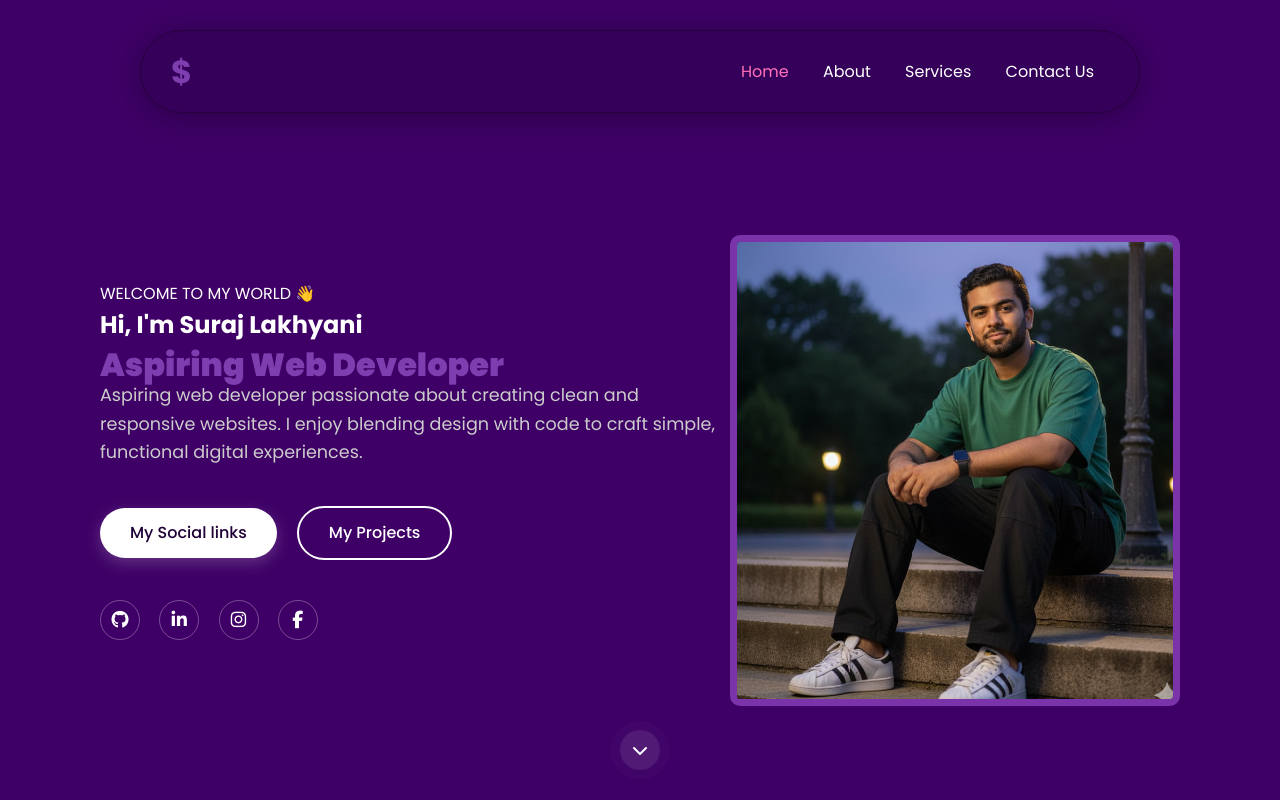
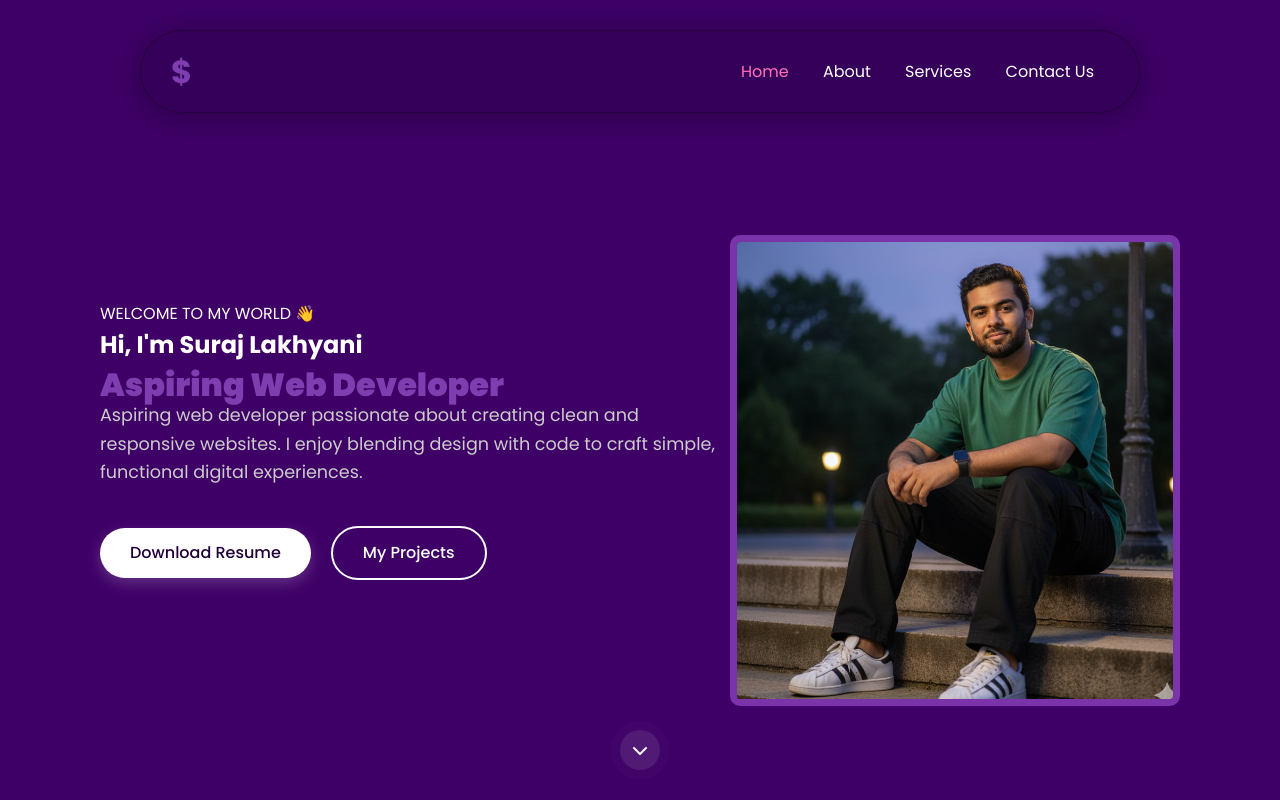
Before and after one commit to Code-with-suraj-dotcom/portfolio, a plain HTML site: page newPortfolio.html in a window 1280 px wide. Shown: the top 800 px of the page. Drawn offline with Linux system fonts and the light colour scheme.

Commit message:
final submission

```diff
--- a/newPortfolio.html
+++ b/newPortfolio.html
@@ -45,16 +45,11 @@
                 </p>
 
                 <div class="cta-group">
-                    <a href="#" class="btn btn-primary">My Social links</a>
+                    <a href="#" class="btn btn-primary">Download Resume</a>
                     <a href="#services" class="btn btn-outline">My Projects</a>
                 </div>
 
-                <div class="social-icons">
-                    <a href="https://github.com/Code-with-suraj-dotcom"><i class="fab fa-github"></i></a>
-                    <a href="https://www.linkedin.com/in/suraj-lakhyani-10a6ab375/"><i class="fab fa-linkedin-in"></i></a>
-                    <a href="https://www.instagram.com/suraj__lakhyani/"><i class="fab fa-instagram"></i></a>
-                    <a href="https://x.com/Suraj_Lakhyani"><i class="fab fa-facebook-f"></i></a>
-                </div>
+
             </div>
 
             <div class="hero-content-right">
@@ -221,6 +216,12 @@ Beyond academics, I’m actively exploring entrepreneurship, working on innovati
 
         <footer class="footer">
             <p>&copy; 2025 Suraj Lakhyani. Designed by Suraj. Code with Suraj</p>
+            <div class="social-icons">
+                    <a href="https://github.com/Code-with-suraj-dotcom"><i class="fab fa-github"></i></a>
+                    <a href="https://www.linkedin.com/in/suraj-lakhyani-10a6ab375/"><i class="fab fa-linkedin-in"></i></a>
+                    <a href="https://www.instagram.com/suraj__lakhyani/"><i class="fab fa-instagram"></i></a>
+                    <a href="https://x.com/Suraj_Lakhyani"><i class="fab fa-facebook-f"></i></a>
+                </div>
         </footer>
         <div class="scroll-indicator">
             <i class="fas fa-chevron-down"></i>
```
